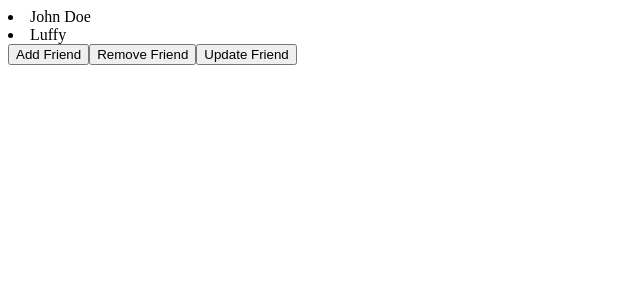
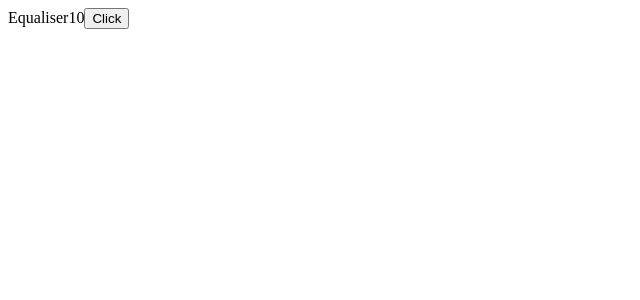
Before and after one commit to Shriram-RZ/React-Learning, a React (Vite) app: page / in a window 1280 px wide. Shown: the top 300 px of the page, without its empty margins (0-640 px from the left). Built offline with nearby package versions, Linux system fonts and the light colour scheme.

Commit message:
Use State

```diff
--- a/src/App.jsx
+++ b/src/App.jsx
@@ -1,33 +1,21 @@
-import React, { useState } from "react";
+import React from 'react'
+import { useState } from 'react'
 
 const App = () => {
-  const [friends, setfriends] = useState(["John Doe", "Luffy"]);
-  const addFriend = () => {
-    setfriends([...friends, "Robin"]);
-  };
-  const removeFriend = () => {
-    setfriends(
-      friends.filter((friend) => {
-        return friend !== 'John Doe';
-      })
-    );
-  };
-  const updateFriend = ()=>{
-    setfriends(friends.map((friend)=>friend == 'John Doe'?'Nami':friend))
+
+  const [card,setcard] = useState({"Movie-Name":"Equaliser","Rating":10})
+
+  function changeRate(){
+    const copyMovie = {...card,"Rating":"e2dfefefe"}
+    setcard(copyMovie)
   }
-
-
-
   return (
     <div>
-      {friends.map((friend) => {
-        return <li>{friend}</li>;
-      })}
-      <button onClick={addFriend}>Add Friend</button>
-      <button onClick={removeFriend}>Remove Friend</button>
-      <button onClick={updateFriend}>Update Friend</button>
+      {card['Movie-Name']}
+      {card.Rating}
+      <button onClick={changeRate}>Click</button>
     </div>
-  );
-};
+  )
+}
 
-export default App;
+export default App
```
